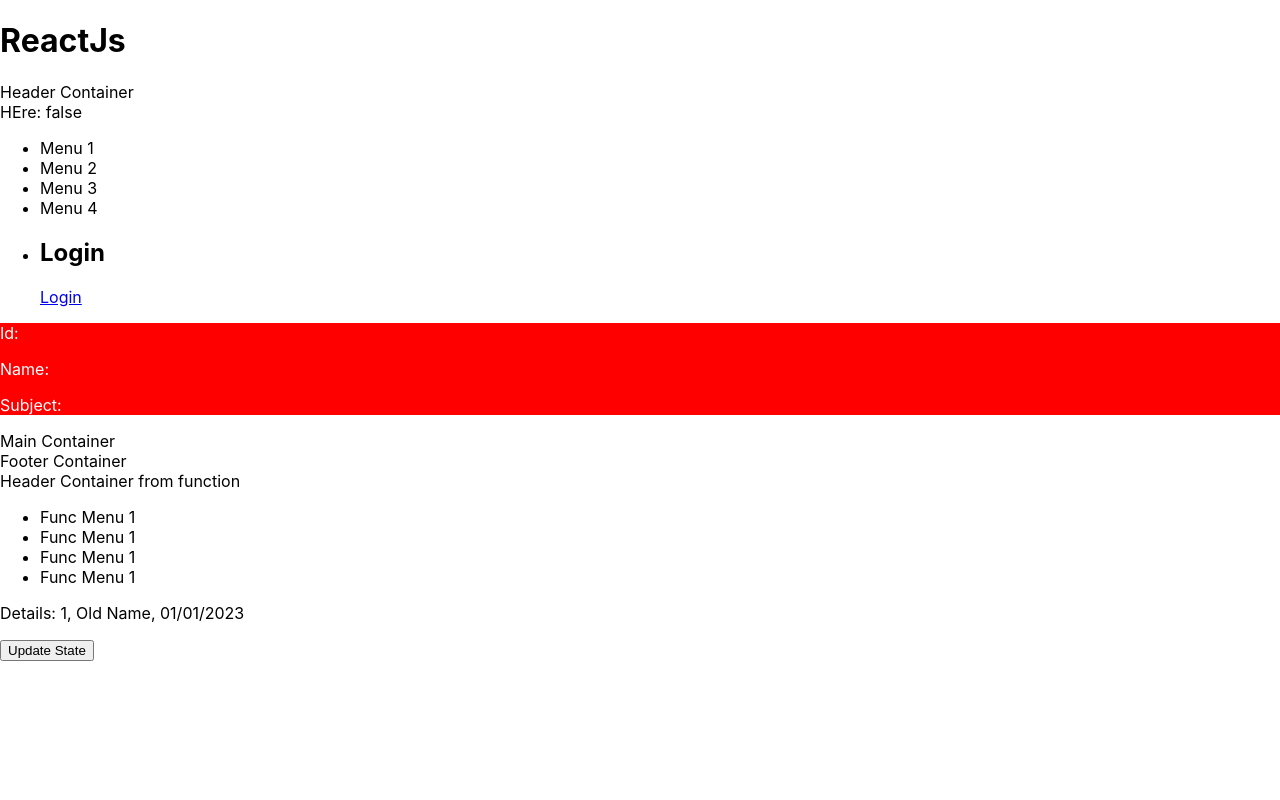
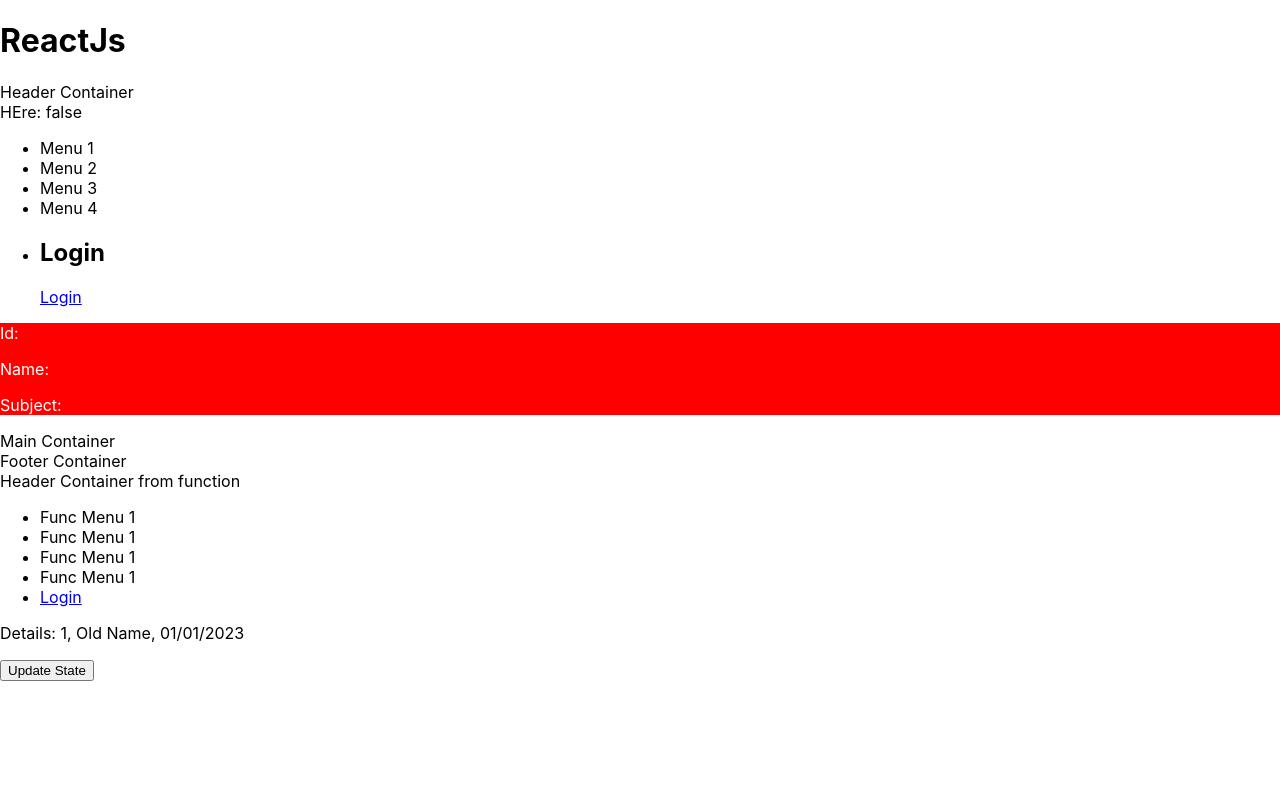
Before and after one commit to srinanoo/sirius-react-batch-1, a React (Create React App) app: page / in a window 1280 px wide. Shown: the top 800 px of the page. Built offline with nearby package versions, Linux system fonts and the light colour scheme.

Commit message:
components-props-states-1 - 04-04-2023

```diff
--- a/src/classHeader.js
+++ b/src/classHeader.js
@@ -57,9 +57,9 @@ class Header extends React.Component {
                     <div>Header Container</div>
                     <div>HEre: {this.state.login.toString()}</div>
                     <div>
-                        {/* <Menu /> */}
+                        <Menu />
 
-                        <nav>
+                        {/* <nav>
 
                             <ul>
                                 <li>Menu 1</li>
@@ -90,14 +90,11 @@ class Header extends React.Component {
                                         // (this.state.login) && <a href="#l" id="logout" onClick={this.goLogin}>Logout</a>
                                     }
 
-
-
-
-                                    {/* <button id="login" onClick={this.goLogin}>Login</button>
-                                    <button id="logout" onClick={this.goLogin}>Logout</button> */}
+                                    <button id="login" onClick={this.goLogin}>Login</button>
+                                    <button id="logout" onClick={this.goLogin}>Logout</button>
                                 </li>
                             </ul>
-                        </nav>
+                        </nav> */}
 
                     </div>
                     <div style={{"backgroundColor": "red", "color": "white"}}>
@@ -116,45 +113,63 @@ class Header extends React.Component {
 //     (this.state.logged) ? (<Logout />, <button id="logout" onClick={this.doLogin}>Logout</button>) : (<Login />, <button id="login" onClick={this.doLogin}>Login</button>)
 // }
 
-// class Menu extends React.Component {
+class Menu extends React.Component {
 
-//     constructor() {
-//         super();
+    constructor() {
+        super();
 
-//         // this.state = {
-//         //     "logged": false
-//         // }
-//     }
+        this.state = {
+            "logged": false
+        }
+    }
 
-//     // goLogin = (event) => {
-//     //     event.preventDefault();
-//     //     console.log(event.target.id);
+    goLogin = (event) => {
+        event.preventDefault();
+        console.log(event.target.id);
 
-//     //     (event.target.id === "login") ? this.setState({"logged": true}) : this.setState({"logged": false})
-//     // }
+        (event.target.id === "login") ? this.setState({"logged": true}) : this.setState({"logged": false})
+    }
 
-//     render() {
-//         return (
-//             <nav>
-//                 {/* {this.state.logged} */}
-//                 <ul>
-//                     <li>Menu 1</li>
-//                     <li>Menu 2</li>
-//                     <li>Menu 3</li>
-//                     <li>Menu 4</li>
-//                     <li>
+    render() {
+        return (
+            <nav>
+                {/* {this.state.logged} */}
+                <ul>
+                    <li>Menu 1</li>
+                    <li>Menu 2</li>
+                    <li>Menu 3</li>
+                    <li>Menu 4</li>
+                    <li>
 
-//                         <a href="#l" id="login" onClick={this.goLogin}>Login</a>
-//                         <a href="#l" id="logout" onClick={this.goLogin}>Logout</a>
+                        {/* {
+                            (this.state.logged)
+                                ?
+                                    <a href="#l" id="logout" onClick={this.goLogin}>Logout</a>
+                                :
+                                    <a href="#l" id="login" onClick={this.goLogin}>Login</a>
+                        } */}
 
-//                         {/* <button id="login" onClick={this.goLogin}>Login</button>
-//                         <button id="logout" onClick={this.goLogin}>Logout</button> */}
-//                     </li>
-//                 </ul>
-//             </nav>
-//         )
-//     }
-// }
+                        {
+                            (this.state.logged) ?
+                                <>
+                                    <Logout />
+                                    <a href="#l" id="logout" onClick={this.goLogin}>Logout</a>
+                                </>
+                                :
+                                <>
+                                    <Login />
+                                    <a href="#l" id="login" onClick={this.goLogin}>Login</a>
+                                </>
+                        }
+
+                        {/* <button id="login" onClick={this.goLogin}>Login</button>
+                        <button id="logout" onClick={this.goLogin}>Logout</button> */}
+                    </li>
+                </ul>
+            </nav>
+        )
+    }
+}
 
 // class Circle extends React.Component {
 //     constructor(props) {
--- a/src/fnHeader.js
+++ b/src/fnHeader.js
@@ -32,6 +32,15 @@ function HeaderFunc(props) {
 }
 
 function MenuFunc() {
+    const [logged, setLogged] = useState(false);
+
+    const goLogin = (event) => {
+        event.preventDefault();
+        console.log(event.target.id);
+
+        (event.target.id === "login") ? setLogged(true) : setLogged(false);
+    }
+
     return (
         <>
             <nav>
@@ -40,6 +49,15 @@ function MenuFunc() {
                     <li>Func Menu 1</li>
                     <li>Func Menu 1</li>
                     <li>Func Menu 1</li>
+                    <li>
+                        {
+                            (logged)
+                                ?
+                                    <a href="#l" id="logout" onClick={goLogin}>Logout</a>
+                                :
+                                    <a href="#l" id="login" onClick={goLogin}>Login</a>
+                        }
+                    </li>
                 </ul>
             </nav>
         </>
```
